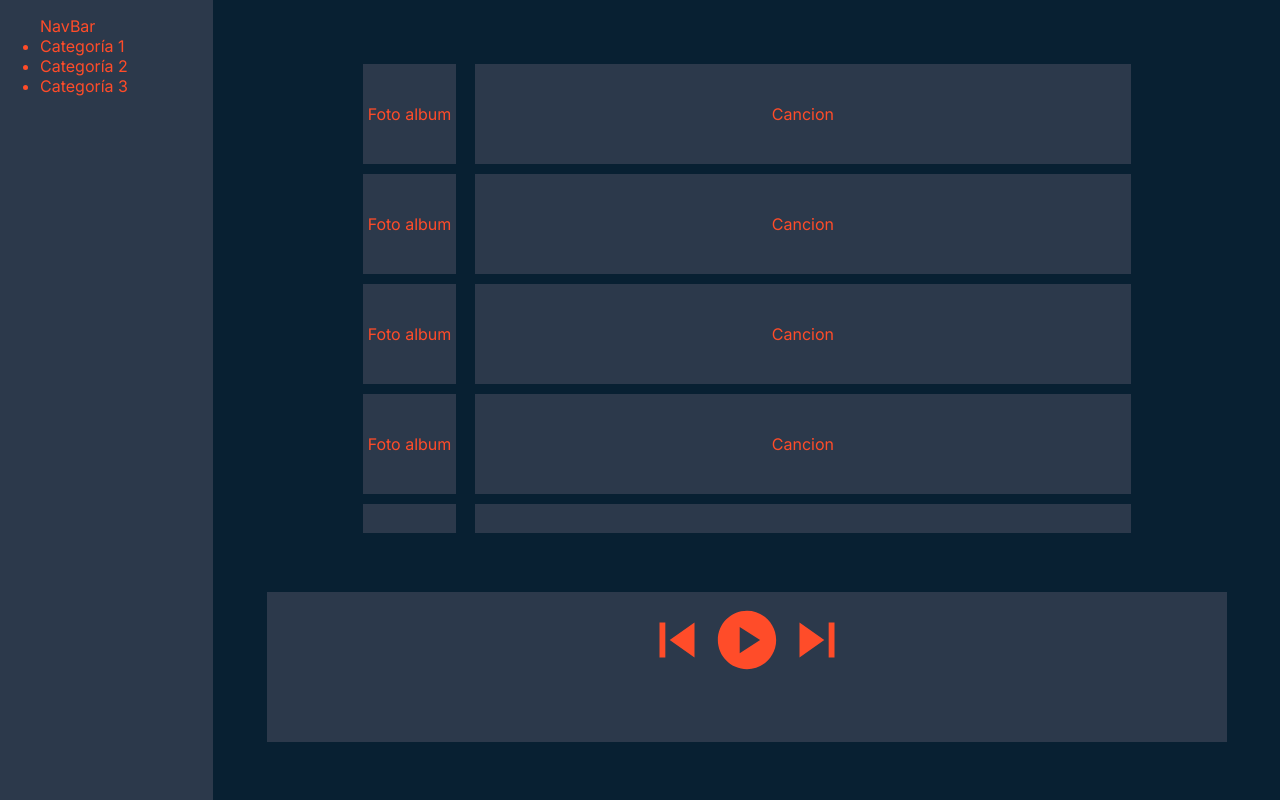
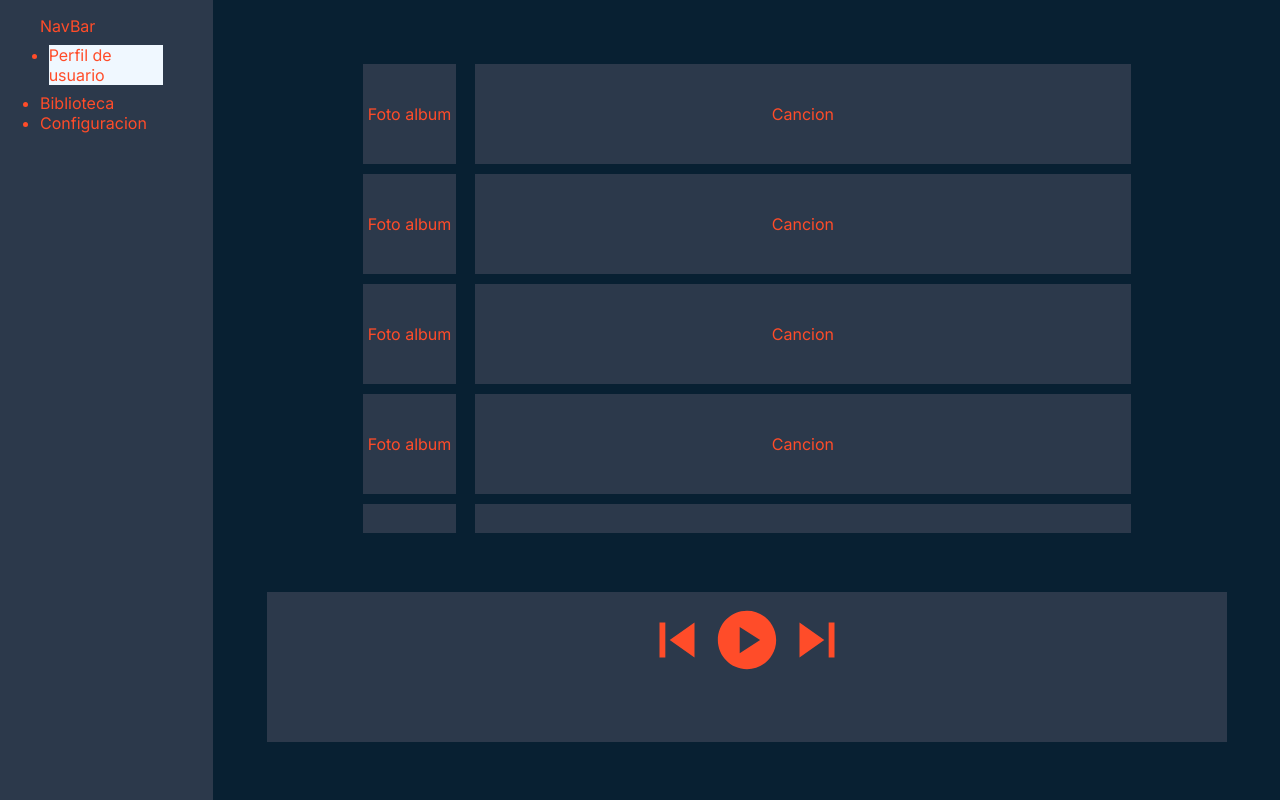
Before and after one commit to JulioMRosas/spotifake, a Next.js app: page / in a window 1280 px wide. Built offline with nearby package versions, Linux system fonts and the light colour scheme.

Commit message:
agregue cambios al navbar como cambiar las categorias

```diff
--- a/app/components/Navbar.jsx
+++ b/app/components/Navbar.jsx
@@ -7,9 +7,9 @@ const Navbar = () => {
       <div className={styles.sidebar}>
         <ul>
           NavBar
-          <li>Categoría 1</li>
-          <li>Categoría 2</li>
-          <li>Categoría 3</li>
+          <li className={styles.Perfil}>Perfil de usuario</li>
+          <li>Biblioteca</li>
+          <li>Configuracion</li>
         </ul>
       </div>
     </nav>
--- a/app/components/navbar.module.css
+++ b/app/components/navbar.module.css
@@ -14,3 +14,10 @@
     color: #ff4c29;
     /* Establece el color del texto del elemento */
 }
+
+
+.Perfil{
+    background-color: aliceblue;
+    margin: 5%;
+    margin-right: 50px;
+}
```
